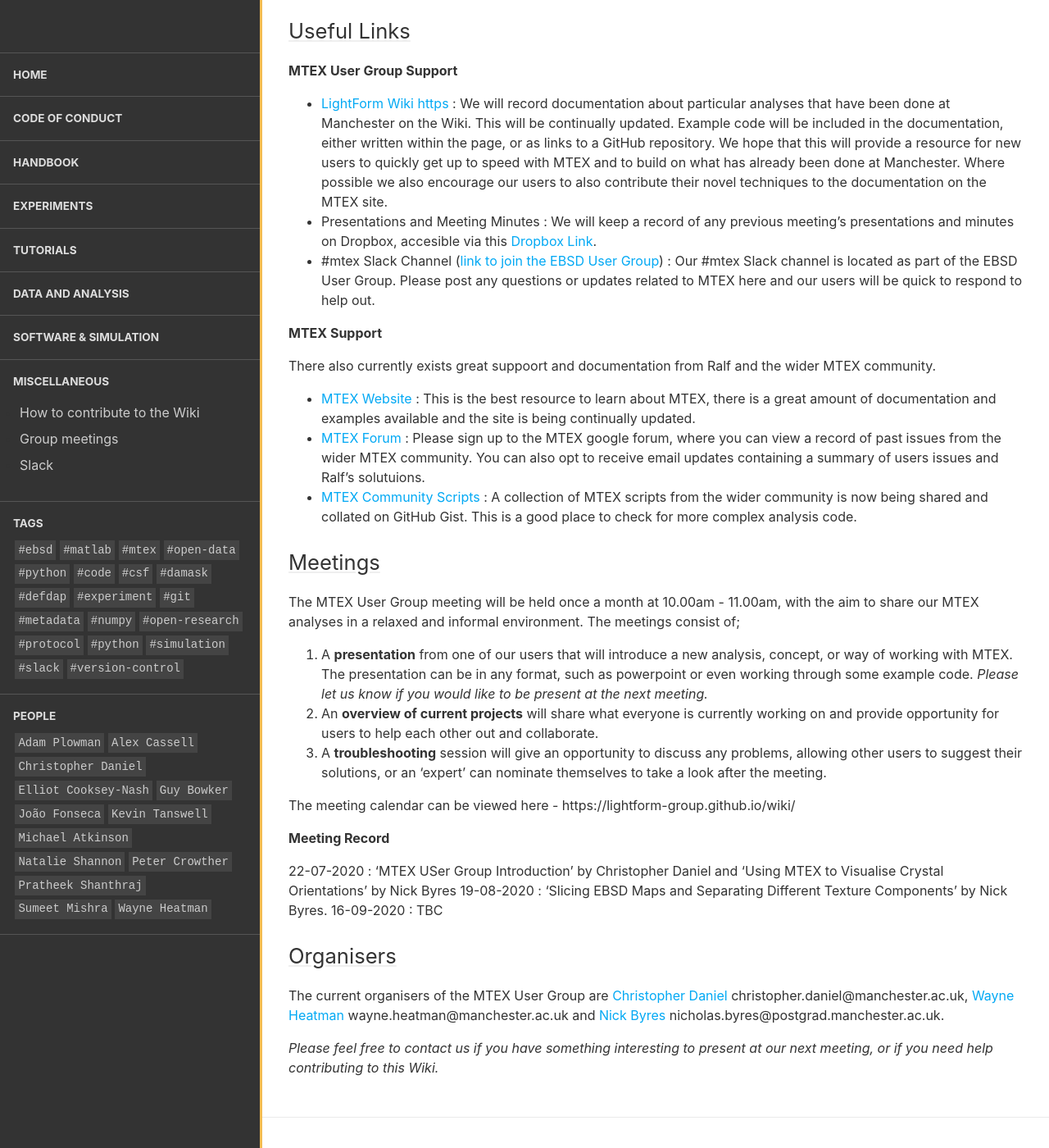
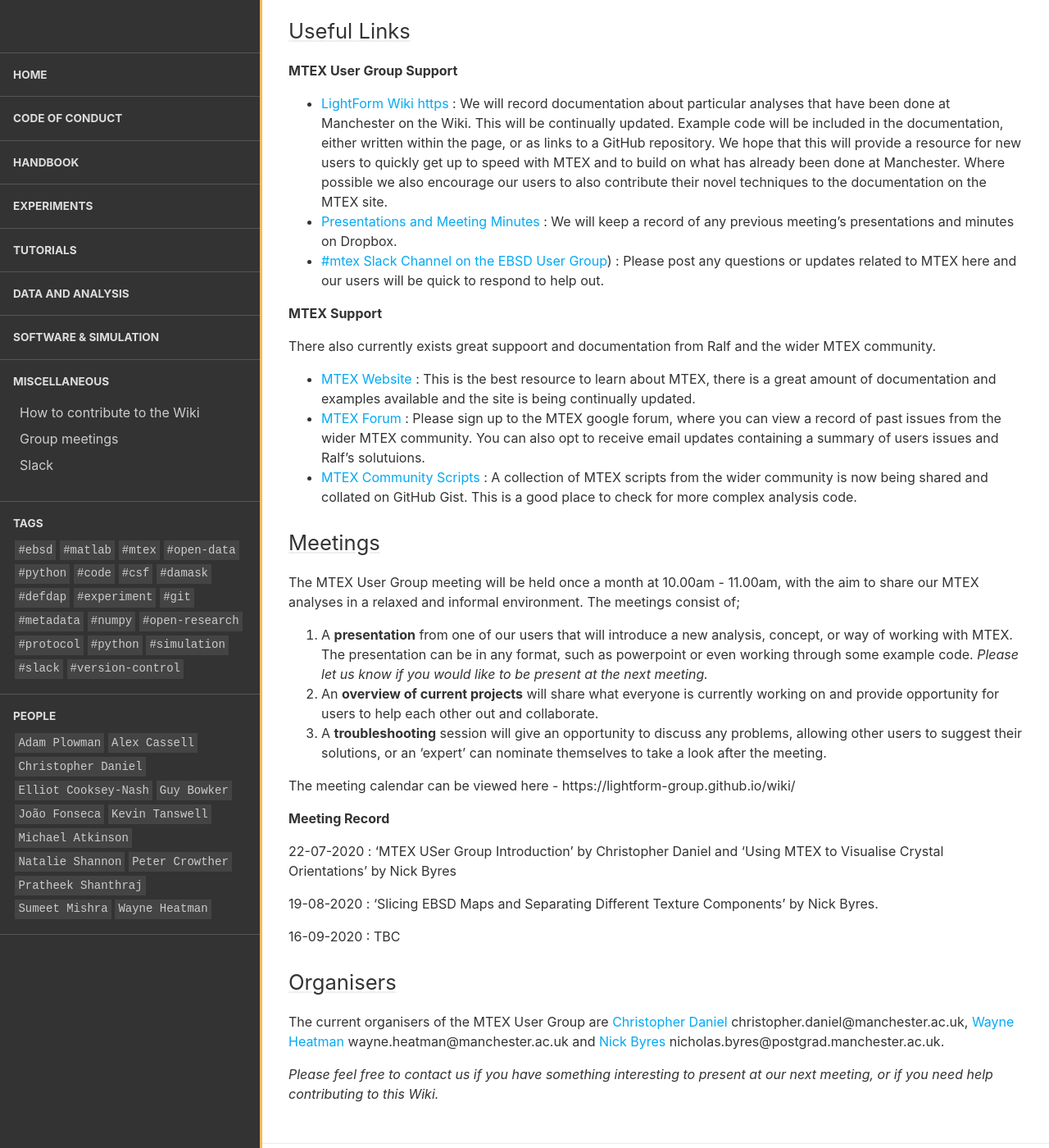
Before and after one commit to LightForm-group/wiki, a Jekyll site: the page built from collections/_software_and_simulation/mtex_user_group.md, in a window 1280 px wide and 1400 px high, scrolled down 667 px. Shown: the whole window at 82% size. Built offline with Jekyll 4.4.1, drawn with Linux system fonts in a browser that asks for light colours; nearby versions of some CDN libraries.

Commit message:
Update mtex_user_group.md

```diff
--- a/collections/_software_and_simulation/mtex_user_group.md
+++ b/collections/_software_and_simulation/mtex_user_group.md
@@ -24,8 +24,8 @@
 **MTEX User Group Support**
 
 - [LightForm Wiki https](https://lightform-group.github.io/wiki/software_and_simulation/) : We will record documentation about particular analyses that have been done at Manchester on the Wiki. This will be continually updated. Example code will be included in the documentation, either written within the page, or as links to a GitHub repository. We hope that this will provide a resource for new users to quickly get up to speed with MTEX and to build on what has already been done at Manchester. Where possible we also encourage our users to also contribute their novel techniques to the documentation on the MTEX site.
-- Presentations and Meeting Minutes : We will keep a record of any previous meeting's presentations and minutes on Dropbox, accesible via this [Dropbox Link](https://www.dropbox.com/sh/rslr5wpnjo8roqc/AADr1_nmn2UcN_7diF8Ss38Ga?dl=0).
-- #mtex Slack Channel ([link to join the EBSD User Group](https://join.slack.com/t/ebsdmanchester/shared_invite/zt-dlb2m3b9-QkfqAYpERzV15hRoIFUjSA)) : Our #mtex Slack channel is located as part of the EBSD User Group. Please post any questions or updates related to MTEX here and our users will be quick to respond to help out.
+- [Presentations and Meeting Minutes](https://www.dropbox.com/sh/rslr5wpnjo8roqc/AADr1_nmn2UcN_7diF8Ss38Ga?dl=0) : We will keep a record of any previous meeting's presentations and minutes on Dropbox.
+- [#mtex Slack Channel on the EBSD User Group](https://join.slack.com/t/ebsdmanchester/shared_invite/zt-dlb2m3b9-QkfqAYpERzV15hRoIFUjSA)) : Please post any questions or updates related to MTEX here and our users will be quick to respond to help out.
 
 **MTEX Support**
 
@@ -48,7 +48,9 @@
 **Meeting Record**
 
 22-07-2020 : 'MTEX USer Group Introduction' by Christopher Daniel and  'Using MTEX to Visualise Crystal Orientations' by Nick Byres
+
 19-08-2020 : 'Slicing EBSD Maps and Separating Different Texture Components' by Nick Byres.
+
 16-09-2020 : TBC
 
 ## Organisers
```
